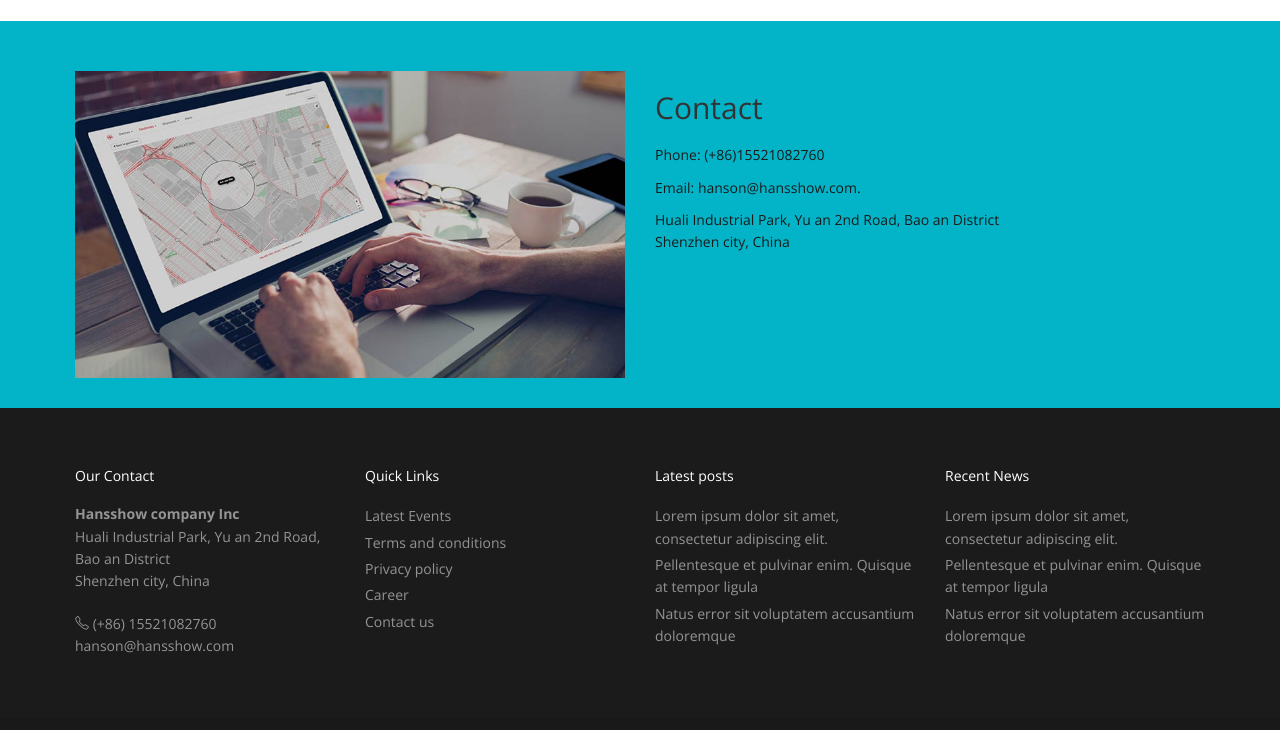
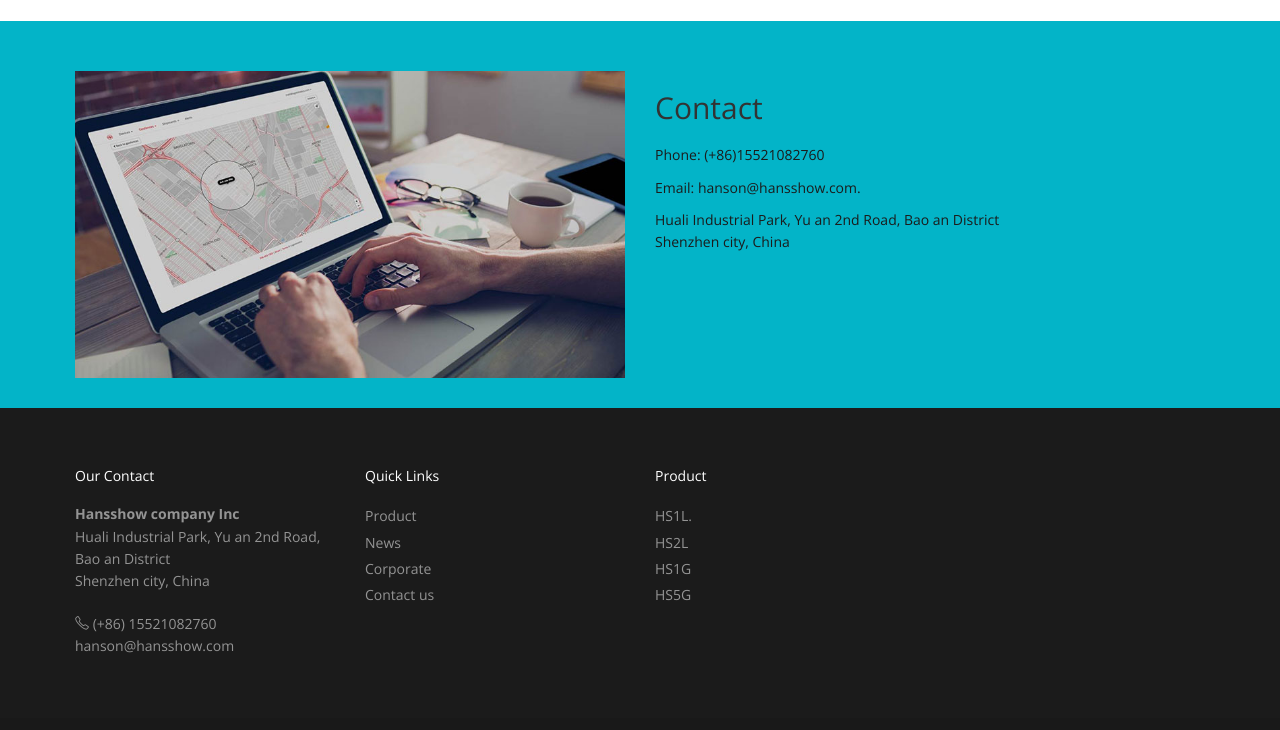
Before and after one commit to hanlinson/hanlinson.github.io, a plain HTML site: page index.html in a window 1280 px wide. Shown: the part 1718-2448 px from the top of the page. Drawn offline with nearby package versions, Linux system fonts and the light colour scheme; files whose address does not match are found by name.

Commit message:
optimizing the image and home page

```diff
--- a/index.html
+++ b/index.html
@@ -37,10 +37,9 @@
                 <div class="navbar-collapse collapse ">
                     <ul class="nav navbar-nav">
                         <li class="active"><a href="index.html">Home</a></li>
+                        <li><a href="portfolio.html">Product</a></li>
+						<li><a href="services.html">Corporate</a></li>
 						<li><a href="about.html">About Us</a></li>
-						<li><a href="services.html">Services</a></li>
-                        <li><a href="portfolio.html">Product</a></li>
-                        <li><a href="pricing.html">Pricing</a></li>
                         <li><a href="contact.html">Contact</a></li>
                     </ul>
                 </div>
@@ -66,7 +65,7 @@
 
 						  <ul class="nav navbar-nav">
                         <li class="active"><a href="index.html">Home</a></li>
-						<li><a href="about.html">About Us</a></li>
+						<li><a href="portfolio.html">Product</a></li>
 						  <li class=" dropdown"><a href="#" class="dropdown-toggle active" data-toggle="dropdown" role="button" aria-haspopup="true" aria-expanded="false">Services <span class="caret"></span></a>
                                         <ul class="dropdown-menu">
                                             <li><a href="services.html">IT Services</a></li>
@@ -74,8 +73,7 @@
                                             <li><a href="#">Mobile Dev</a></li>
                                         </ul>
                                     </li>
-
-                        <li><a href="portfolio.html">Product</a></li>
+                        <li><a href="about.html">About Us</a></li>
                         <li><a href="pricing.html">Pricing</a></li>
                         <li><a href="contact.html">Contact</a></li>
                     </ul>
@@ -260,31 +258,21 @@ Not all business are the same and for that we offer multiple GPS trackers along
 				<div class="widget">
 					<h5 class="widgetheading">Quick Links</h5>
 					<ul class="link-list">
-						<li><a href="#">Latest Events</a></li>
-						<li><a href="#">Terms and conditions</a></li>
-						<li><a href="#">Privacy policy</a></li>
-						<li><a href="#">Career</a></li>
+						<li><a href="#">Product</a></li>
+						<li><a href="#">News</a></li>
+						<li><a href="#">Corporate</a></li>
 						<li><a href="#">Contact us</a></li>
 					</ul>
 				</div>
 			</div>
 			<div class="col-lg-3">
 				<div class="widget">
-					<h5 class="widgetheading">Latest posts</h5>
+					<h5 class="widgetheading">Product</h5>
 					<ul class="link-list">
-						<li><a href="#">Lorem ipsum dolor sit amet, consectetur adipiscing elit.</a></li>
-						<li><a href="#">Pellentesque et pulvinar enim. Quisque at tempor ligula</a></li>
-						<li><a href="#">Natus error sit voluptatem accusantium doloremque</a></li>
-					</ul>
-				</div>
-			</div>
-			<div class="col-lg-3">
-				<div class="widget">
-					<h5 class="widgetheading">Recent News</h5>
-					<ul class="link-list">
-						<li><a href="#">Lorem ipsum dolor sit amet, consectetur adipiscing elit.</a></li>
-						<li><a href="#">Pellentesque et pulvinar enim. Quisque at tempor ligula</a></li>
-						<li><a href="#">Natus error sit voluptatem accusantium doloremque</a></li>
+						<li><a href="#">HS1L.</a></li>
+						<li><a href="#">HS2L</a></li>
+						<li><a href="#">HS1G</a></li>
+						<li><a href="#">HS5G</a></li>
 					</ul>
 				</div>
 			</div>
```
Also changed, not shown: img/img1.jpg.
